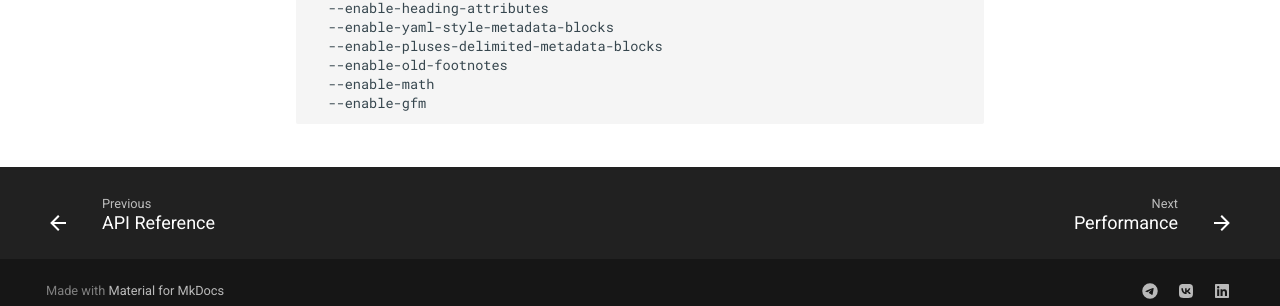
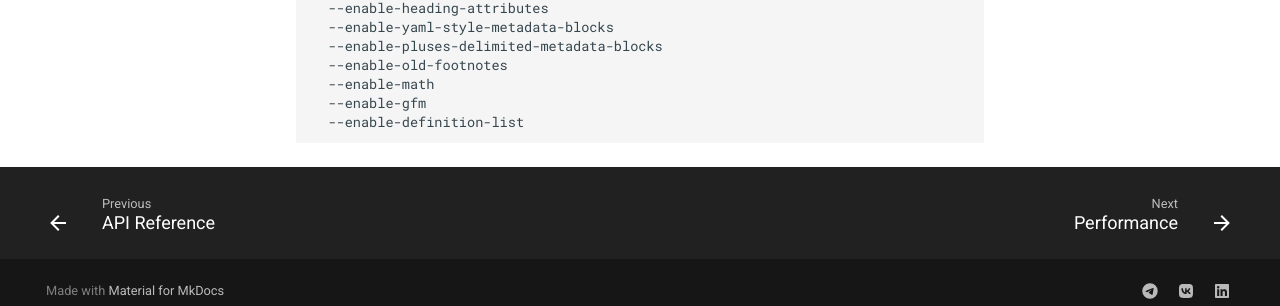
Before and after one commit to monosans/pyromark, an MkDocs documentation site: the page built from docs/cli.md, in a window 1280 px wide and 953 px high. Shown: the part 630-936 px from the top of the window. Built offline with MkDocs 1.6.1 and Material for MkDocs 9.7.7, drawn with Linux system fonts in a browser that asks for light colours; comment, search, counter and statistics services are not loaded; some of the changed text lies outside the part shown.

Commit message:
docs: update cli.md

````diff
--- a/docs/cli.md
+++ b/docs/cli.md
@@ -11,7 +11,7 @@ python -m pyromark --help
 See [Options](api.md#pyromark.Options-attributes) for a description of the `--enable-*` options.
 
 ```
-usage: pyromark [-h] [-v] [--enable-tables] [--enable-footnotes] [--enable-strikethrough] [--enable-tasklists] [--enable-smart-punctuation] [--enable-heading-attributes] [--enable-yaml-style-metadata-blocks] [--enable-pluses-delimited-metadata-blocks] [--enable-old-footnotes] [--enable-math] [--enable-gfm] file
+usage: pyromark [-h] [-v] [--enable-tables] [--enable-footnotes] [--enable-strikethrough] [--enable-tasklists] [--enable-smart-punctuation] [--enable-heading-attributes] [--enable-yaml-style-metadata-blocks] [--enable-pluses-delimited-metadata-blocks] [--enable-old-footnotes] [--enable-math] [--enable-gfm] [--enable-definition-list] file
 
 Blazingly fast Markdown parser.
 
@@ -32,4 +32,5 @@ options:
   --enable-old-footnotes
   --enable-math
   --enable-gfm
+  --enable-definition-list
 ```
````
